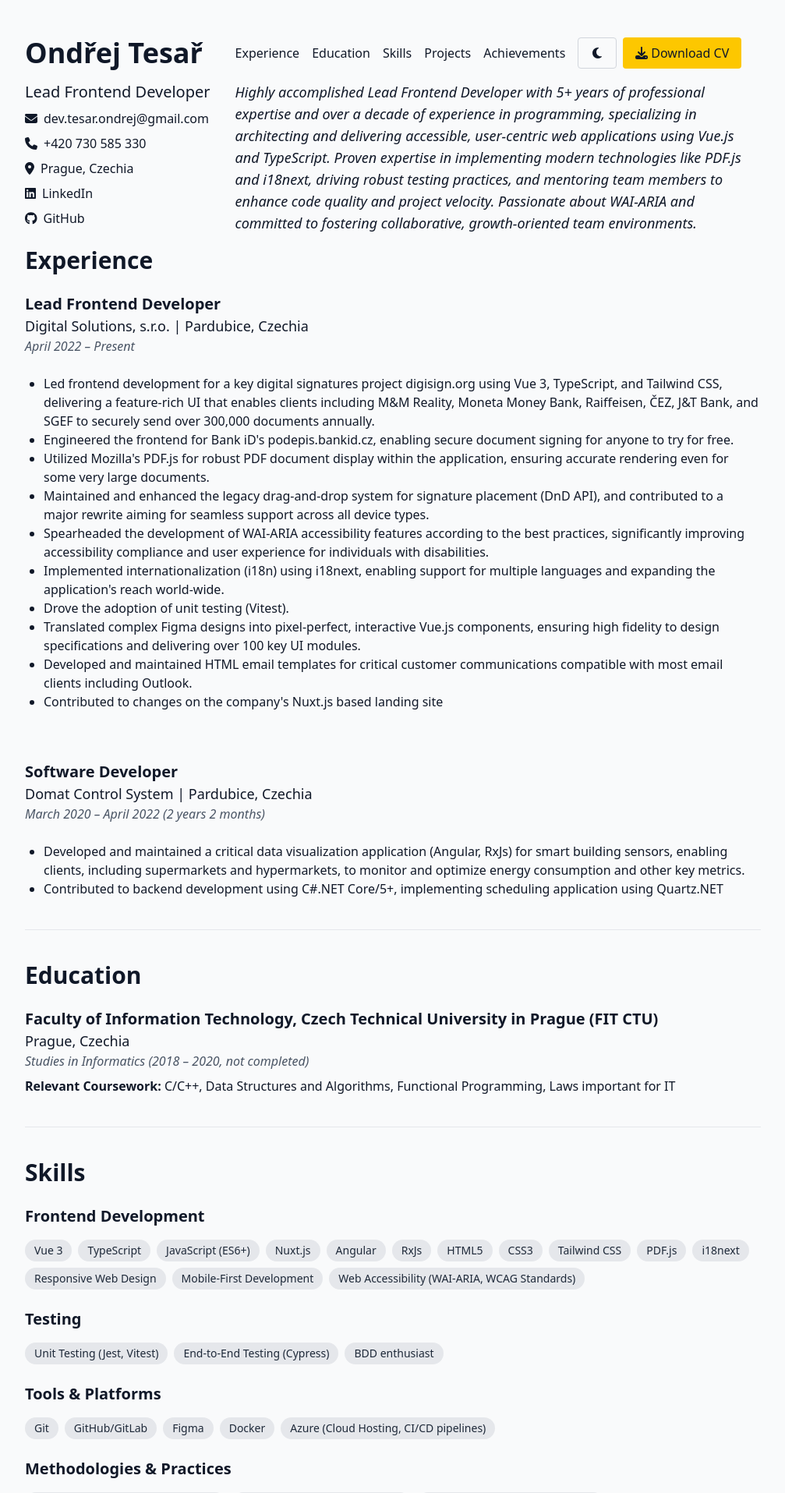
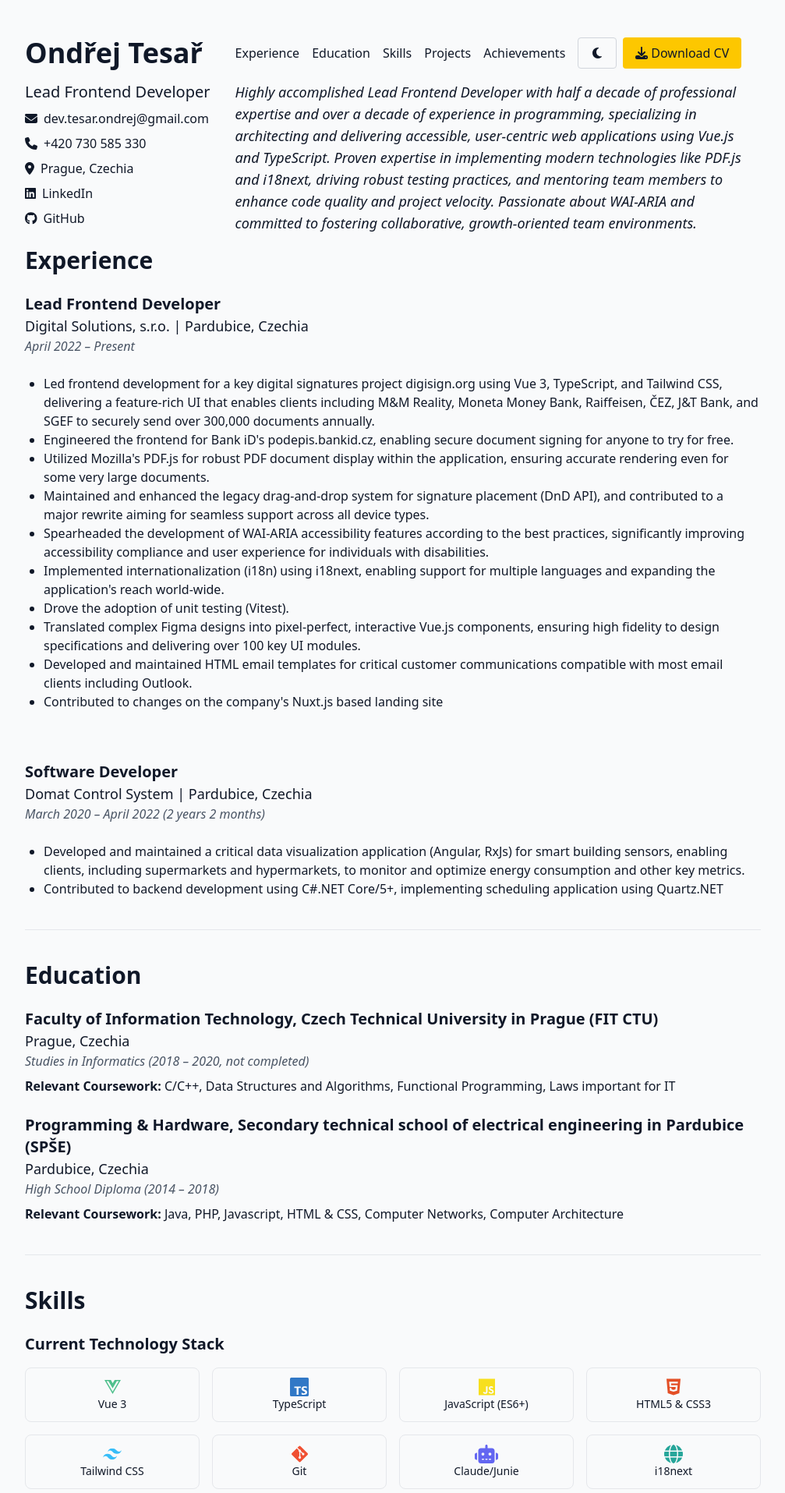
Before and after one commit to Theraggon/Resume, a Vue app: page / in a window 1280 px wide. Shown: the top 1915 px of the page at 78% size, without its empty margins (136-1143 px from the left). Built offline with nearby package versions, Linux system fonts and the light colour scheme.

Commit message:
Add section with current technologies

```diff
--- a/public/Ondrej_Tesar.md
+++ b/public/Ondrej_Tesar.md
@@ -6,7 +6,7 @@ dev.tesar.ondrej@gmail.com | +420 730 585 330 | Prague, Czechia | [LinkedIn](htt
 
 ## Summary
 
-Highly accomplished Lead Frontend Developer with 5+ years of professional expertise and over a decade of experience in programming, specializing in architecting and delivering accessible, user-centric web applications using Vue.js and TypeScript. Proven expertise in implementing modern technologies like PDF.js and i18next, driving robust testing practices, and mentoring team members to enhance code quality and project velocity. Passionate about WAI-ARIA and committed to fostering collaborative, growth-oriented team environments.
+Highly accomplished Lead Frontend Developer with over half a decade of professional expertise and over a decade of experience in programming, specializing in architecting and delivering accessible, user-centric web applications using Vue.js and TypeScript. Proven expertise in implementing modern technologies like PDF.js and i18next, driving robust testing practices, and mentoring team members to enhance code quality and project velocity. Passionate about WAI-ARIA and committed to fostering collaborative, growth-oriented team environments.
 
 ## Experience
 
--- a/src/App.vue
+++ b/src/App.vue
@@ -16,14 +16,16 @@ import Footer from "./components/Footer.vue";
 
       <main class="flex flex-col gap-10">
         <Experience />
-        <hr class="h-px bg-gray-200 border-0 dark:bg-gray-700" />
+        <hr
+          class="h-px bg-gray-200 border-0 dark:bg-gray-700 print:max-md:mb-80"
+        />
         <Education />
         <hr
-          class="h-px bg-gray-200 border-0 dark:bg-gray-700 print:max-md:mb-2"
+          class="h-px bg-gray-200 border-0 dark:bg-gray-700 print:max-md:mb-20"
         />
         <Skills />
         <hr
-          class="h-px bg-gray-200 border-0 dark:bg-gray-700 print:max-md:mb-62"
+          class="h-px bg-gray-200 border-0 dark:bg-gray-700 print:max-md:mb-76"
         />
         <Projects />
         <hr
--- /dev/null
+++ b/src/components/CurrentTechnologies.vue
@@ -0,0 +1,112 @@
+<script setup>
+import ts from "../icons/ts.vue";
+import tailwind from "../icons/tailwind.vue";
+import { FontAwesomeIcon } from "@fortawesome/vue-fontawesome";
+import { library } from "@fortawesome/fontawesome-svg-core";
+import {
+  faVuejs,
+  faJs,
+  faHtml5,
+  faCss3Alt,
+  faFigma,
+  faGitAlt,
+} from "@fortawesome/free-brands-svg-icons";
+import {
+  faCode,
+  faBolt,
+  faUniversalAccess,
+  faRobot,
+  faGlobe,
+  faFilePdf,
+} from "@fortawesome/free-solid-svg-icons";
+
+// Add icons to library
+library.add(
+  faVuejs,
+  faJs,
+  faHtml5,
+  faCss3Alt,
+  faGitAlt,
+  faCode,
+  faBolt,
+  faUniversalAccess,
+  faRobot,
+  faGlobe,
+  faFilePdf
+);
+
+const technologies = [
+  {
+    name: "Vue 3",
+    icon: ["fab", "vuejs"],
+    color: "#4FC08D",
+  },
+  {
+    name: "TypeScript",
+    svgIcon: ts,
+    color: "#3178C6",
+  },
+  {
+    name: "JavaScript (ES6+)",
+    icon: ["fab", "js"],
+    color: "#F7DF1E",
+  },
+  {
+    name: "HTML5 & CSS3",
+    icon: ["fab", "html5"],
+    color: "#E34F26",
+  },
+  {
+    name: "Tailwind CSS",
+    svgIcon: tailwind,
+    color: "#38B2AC",
+  },
+  {
+    name: "Git",
+    icon: ["fab", "git-alt"],
+    color: "#F05032",
+  },
+  {
+    name: "Claude/Junie",
+    icon: "robot",
+    color: "#6366F1",
+  },
+  {
+    name: "i18next",
+    icon: "globe",
+    color: "#26A69A",
+  },
+  {
+    name: "Web Accessibility",
+    icon: "universal-access",
+    color: "#0284C7",
+  },
+];
+</script>
+
+<template>
+  <div class="mt-6 mb-10">
+    <h3 class="text-xl font-bold mb-4">Current Technology Stack</h3>
+    <div
+      class="flex flex-wrap gap-4 justify-center md:justify-start grid grid-cols-2 sm:grid-cols-3 md:grid-cols-4"
+    >
+      <div
+        v-for="(tech, index) in technologies"
+        :key="index"
+        class="flex flex-col items-center p-3 rounded-lg border border-gray-200 dark:bg-gray-700 dark:border-gray-500"
+      >
+        <FontAwesomeIcon
+          v-if="tech.icon"
+          :icon="tech.icon"
+          class="text-2xl"
+          :style="{ color: tech.color }"
+          aria-hidden="true"
+        />
+        <component v-else-if="tech.svgIcon" :is="tech.svgIcon" class="size-6">
+          {{ tech.svgIcon }}
+        </component>
+        <span class="text-sm font-medium text-center">{{ tech.name }}</span>
+      </div>
+    </div>
+  </div>
+</template>
--- a/src/components/Education.vue
+++ b/src/components/Education.vue
@@ -1,19 +1,39 @@
+<script setup>
+const institutions = [
+  {
+    name: "Faculty of Information Technology, Czech Technical University in Prague (FIT CTU)",
+    location: "Prague, Czechia",
+    period: "Studies in Informatics (2018 – 2020, not completed)",
+    relevantCoursework:
+      "C/C++, Data Structures and Algorithms, Functional Programming, Laws important for IT",
+  },
+  {
+    name: "Programming & Hardware, Secondary technical school of electrical engineering in Pardubice (SPŠE)",
+    location: "Pardubice, Czechia",
+    period: "High School Diploma (2014 – 2018)",
+    relevantCoursework:
+      "Java, PHP, Javascript, HTML & CSS, Computer Networks, Computer Architecture",
+  },
+];
+</script>
+
 <template>
   <section id="education">
     <h2>Education</h2>
-    <div>
+    <div class="flex flex-col gap-6">
+      <div v-for="(institution, index) in institutions" :key="index">
         <h3>
-        Faculty of Information Technology, Czech Technical University in Prague
-        (FIT CTU)
+          {{ institution.name }}
         </h3>
-      <p class="text-lg">Prague, Czechia</p>
+        <p class="text-lg">{{ institution.location }}</p>
         <p class="italic text-gray-600 dark:text-gray-400">
-        Studies in Informatics (2018 – 2020, not completed)
+          {{ institution.period }}
         </p>
         <p class="mt-2">
-        <strong>Relevant Coursework:</strong> C/C++, Data Structures and
-        Algorithms, Functional Programming, Laws important for IT
+          <strong>Relevant Coursework:</strong>
+          {{ institution.relevantCoursework }}
         </p>
+      </div>
     </div>
   </section>
 </template>
--- a/src/components/Skills.vue
+++ b/src/components/Skills.vue
@@ -1,5 +1,6 @@
 <script setup>
 import Badge from "./ui/Badge.vue";
+import CurrentTechnologies from "./CurrentTechnologies.vue";
 
 const skillCategories = [
   {
@@ -62,6 +63,8 @@ const skillCategories = [
   <section id="skills">
     <h2>Skills</h2>
 
+    <CurrentTechnologies />
+
     <div class="flex flex-col gap-6">
       <div
         v-for="(category, i) in skillCategories"
--- a/src/components/Summary.vue
+++ b/src/components/Summary.vue
@@ -2,14 +2,14 @@
   <section id="summary">
     <!-- <h2>Summary</h2> -->
     <p class="text-lg italic">
-      Highly accomplished Lead Frontend Developer with 5+ years of professional
-      expertise and over a decade of experience in programming, specializing in
-      architecting and delivering accessible, user-centric web applications
-      using Vue.js and TypeScript. Proven expertise in implementing modern
-      technologies like PDF.js and i18next, driving robust testing practices,
-      and mentoring team members to enhance code quality and project velocity.
-      Passionate about WAI-ARIA and committed to fostering collaborative,
-      growth-oriented team environments.
+      Highly accomplished Lead Frontend Developer with half a decade of
+      professional expertise and over a decade of experience in programming,
+      specializing in architecting and delivering accessible, user-centric web
+      applications using Vue.js and TypeScript. Proven expertise in implementing
+      modern technologies like PDF.js and i18next, driving robust testing
+      practices, and mentoring team members to enhance code quality and project
+      velocity. Passionate about WAI-ARIA and committed to fostering
+      collaborative, growth-oriented team environments.
     </p>
   </section>
 </template>
--- /dev/null
+++ b/src/icons/tailwind.vue
@@ -0,0 +1,17 @@
+<template>
+  <svg xmlns="http://www.w3.org/2000/svg" fill="none" viewBox="0 0 54 33">
+    <g clip-path="url(#prefix__clip0)">
+      <path
+        fill="#38bdf8"
+        fill-rule="evenodd"
+        d="M27 0c-7.2 0-11.7 3.6-13.5 10.8 2.7-3.6 5.85-4.95 9.45-4.05 2.054.513 3.522 2.004 5.147 3.653C30.744 13.09 33.808 16.2 40.5 16.2c7.2 0 11.7-3.6 13.5-10.8-2.7 3.6-5.85 4.95-9.45 4.05-2.054-.513-3.522-2.004-5.147-3.653C36.756 3.11 33.692 0 27 0zM13.5 16.2C6.3 16.2 1.8 19.8 0 27c2.7-3.6 5.85-4.95 9.45-4.05 2.054.514 3.522 2.004 5.147 3.653C17.244 29.29 20.308 32.4 27 32.4c7.2 0 11.7-3.6 13.5-10.8-2.7 3.6-5.85 4.95-9.45 4.05-2.054-.513-3.522-2.004-5.147-3.653C23.256 19.31 20.192 16.2 13.5 16.2z"
+        clip-rule="evenodd"
+      />
+    </g>
+    <defs>
+      <clipPath id="prefix__clip0">
+        <path fill="#fff" d="M0 0h54v32.4H0z" />
+      </clipPath>
+    </defs>
+  </svg>
+</template>
--- /dev/null
+++ b/src/icons/ts.vue
@@ -0,0 +1,18 @@
+<template>
+  <svg
+    fill="none"
+    height="512"
+    viewBox="0 0 512 512"
+    width="512"
+    xmlns="http://www.w3.org/2000/svg"
+  >
+    <rect fill="#3178c6" height="512" rx="50" width="512" />
+    <rect fill="#3178c6" height="512" rx="50" width="512" />
+    <path
+      clip-rule="evenodd"
+      d="m316.939 407.424v50.061c8.138 4.172 17.763 7.3 28.875 9.386s22.823 3.129 35.135 3.129c11.999 0 23.397-1.147 34.196-3.442 10.799-2.294 20.268-6.075 28.406-11.342 8.138-5.266 14.581-12.15 19.328-20.65s7.121-19.007 7.121-31.522c0-9.074-1.356-17.026-4.069-23.857s-6.625-12.906-11.738-18.225c-5.112-5.319-11.242-10.091-18.389-14.315s-15.207-8.213-24.18-11.967c-6.573-2.712-12.468-5.345-17.685-7.9-5.217-2.556-9.651-5.163-13.303-7.822-3.652-2.66-6.469-5.476-8.451-8.448-1.982-2.973-2.974-6.336-2.974-10.091 0-3.441.887-6.544 2.661-9.308s4.278-5.136 7.512-7.118c3.235-1.981 7.199-3.52 11.894-4.615 4.696-1.095 9.912-1.642 15.651-1.642 4.173 0 8.581.313 13.224.938 4.643.626 9.312 1.591 14.008 2.894 4.695 1.304 9.259 2.947 13.694 4.928 4.434 1.982 8.529 4.276 12.285 6.884v-46.776c-7.616-2.92-15.937-5.084-24.962-6.492s-19.381-2.112-31.066-2.112c-11.895 0-23.163 1.278-33.805 3.833s-20.006 6.544-28.093 11.967c-8.086 5.424-14.476 12.333-19.171 20.729-4.695 8.395-7.043 18.433-7.043 30.114 0 14.914 4.304 27.638 12.912 38.172 8.607 10.533 21.675 19.45 39.204 26.751 6.886 2.816 13.303 5.579 19.25 8.291s11.086 5.528 15.415 8.448c4.33 2.92 7.747 6.101 10.252 9.543 2.504 3.441 3.756 7.352 3.756 11.733 0 3.233-.783 6.231-2.348 8.995s-3.939 5.162-7.121 7.196-7.147 3.624-11.894 4.771c-4.748 1.148-10.303 1.721-16.668 1.721-10.851 0-21.597-1.903-32.24-5.71-10.642-3.806-20.502-9.516-29.579-17.13zm-84.159-123.342h64.22v-41.082h-179v41.082h63.906v182.918h50.874z"
+      fill="#fff"
+      fill-rule="evenodd"
+    />
+  </svg>
+</template>
```
Also changed, not shown: src/main.js (+31 -2 lines), src/components/AccessibilityHelp.vue (added). Lines whose indentation alone changed are shown as unchanged.
